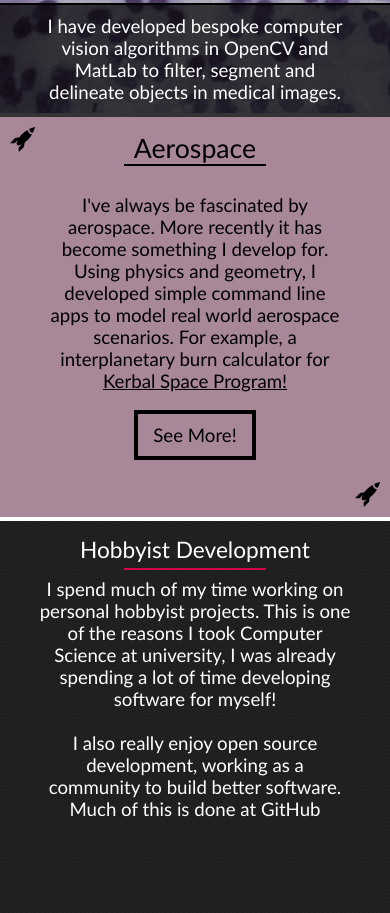
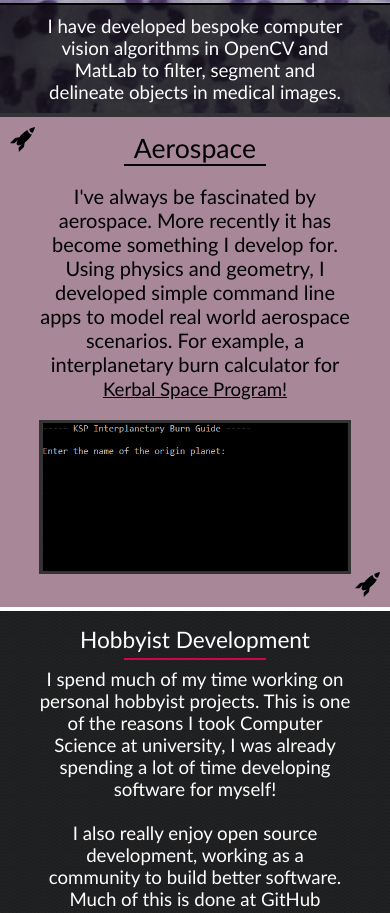
Before and after one commit to MichaelHancock/Portfolio, a plain HTML site: page index.html in a window 390 px wide. Shown: the part 2095-3008 px from the top of the page. Drawn offline with nearby package versions, Linux system fonts and the light colour scheme.

Commit message:
Redesigned space section
Space section is more responsive. Uses component compound contain to
manage both gif and text side by side.

```diff
--- a/assets/css/main_theme.css
+++ b/assets/css/main_theme.css
@@ -413,7 +413,26 @@ h1, h2 {
     background: linear-gradient(to bottom, rgba(0, 0, 0, .65) 49%, rgba(0, 0, 0, .56) 56%, rgba(0, 0, 0, 0) 100%);
     filter: progid: DXImageTransform.Microsoft.gradient(startColorstr='#a6000000', endColorstr='#00000000', GradientType=0);
 }
+.button_light {
+    font-size: 14pt;
+    position: relative;
+    bottom: -50px;
+    display: inline-block;
+    margin: 10px;
+    padding: 10px 15px;
+    cursor: pointer;
+    -webkit-transition: background-color .5s, color .5s;
+    -moz-transition: background-color .5s, color .5s;
+    -o-transition: background-color .5s, color .5s;
+    transition: background-color .5s, color .5s;
+    border: 4px solid #000;
+}
+.button_light:hover {
+    color: #fff;
+    background-color: #333;
+}
 .space {
+    height: auto;
     color: #000;
     background-color: #a78798;
 }
@@ -436,10 +455,6 @@ h1, h2 {
     right: 50px;
     bottom: -50px;
 }
-.space .block_contain {
-    height: 230px;
-    margin: 20px 0 0 -319px;
-}
 .space a {
     font-size: 14pt;
     text-decoration: underline;
@@ -448,26 +463,40 @@ h1, h2 {
 .space img {
     box-sizing: border-box;
     height: 230px;
-    margin-right: -490px;
     border: 3px solid #333;
 }
-.button_light {
-    font-size: 14pt;
-    position: relative;
-    bottom: -50px;
+.space .button_light {
+    bottom: 0;
+    left: calc(50% - 69.5px);
+    display: block;
+    width: 80px;
+    margin: 0;
+    margin-bottom: 20px;
+}
+.compound_contain {
     display: inline-block;
-    margin: 10px;
-    padding: 10px 15px;
-    cursor: pointer;
-    -webkit-transition: background-color .5s, color .5s;
-    -moz-transition: background-color .5s, color .5s;
-    -o-transition: background-color .5s, color .5s;
-    transition: background-color .5s, color .5s;
-    border: 4px solid #000;
+    padding: 0;
+    text-align: center;
 }
-.button_light:hover {
-    color: #fff;
-    background-color: #333;
+.compound_contain .left {
+    display: inline-block;
+    width: 500px;
+}
+.compound_contain .right {
+    display: inline-block;
+    width: 500px;
+    vertical-align: top;
+}
+.space .compound_contain {
+    margin-top: 20px;
+    margin-bottom: 10px;
+}
+.space .compound_contain .left p {
+    margin: 0;
+    padding-right: 8px;
+    padding-left: 100px;
+    text-align: right;
+    vertical-align: middle;
 }
 .space a:hover {
     color: #333;
@@ -891,21 +920,41 @@ footer {
         right: -500px;
     }
 }
-@media screen and (max-width: 1100px) {
-    .space .block_contain {
-        width: 90%;
+@media screen and (max-width: 1300px) {
+    .space .compound_contain .right img {
+        width: 55%;
         height: auto;
-        margin: 20px 0 0;
+        margin-top: 20px;
     }
-    .space .vertical_seperate, .space img {
-        display: none;
+    .space .compound_contain {
+        width: 80%;
+        margin-top: 10px;
+        margin-bottom: 30px;
     }
-    .space .block_contain p {
-        font-size: 14pt;
-        text-align: center;
+    .space .compound_contain .left, .space .compound_contain .right {
+        display: block;
+        width: 100%;
+    }
+    .space .compound_contain .left p {
+        padding: 0;
         text-align: center;
     }
     .space .button_light {
-        bottom: -25px;
+        display: none;
     }
 }
+@media screen and (max-width: 1000px) {
+    .space .compound_contain .right img {
+        width: 65%;
+    }
+}
+@media screen and (max-width: 840px) {
+    .space .compound_contain .right img {
+        width: 70%;
+    }
+}
+@media screen and (max-width: 640px) {
+    .space .compound_contain .right img {
+        width: 100%;
+    }
+}
--- a/index.html
+++ b/index.html
@@ -198,18 +198,14 @@
         </div>
 
         <!-- paragraph and unordered list of languages -->
-        <div class="block_contain">
-            <p>I&#39;ve always be fascinated by aerospace. More recently it has become something I develop for. Using physics and geometry, I developed simple command line apps to model real world aerospace scenarios. For example, a interplanetary burn calculator
-                for <a href="https://kerbalspaceprogram.com/">Kerbal Space Program!</a></p>
-            <hr class="vertical_seperate" />
+        <div class="compound_contain">
+            <div class="left"><p>I&#39;ve always be fascinated by aerospace. More recently it has become something I develop for. Using physics and geometry, I developed simple command line apps to model real world aerospace scenarios. For example, a interplanetary burn calculator for <a href="https://kerbalspaceprogram.com/">Kerbal Space Program!</a></p></div>
+            <div class="right"><img src="./assets/images/ksp.gif"/></div>
         </div>
 
-        <!-- Comandline program gif -->
-        <img src="assets/images/ksp.gif" alt="Animation of Kerbal Space Program Calculator">
-
-        <!-- Button to portfolio work -->
-        <a href="work.html">
-            <div class="button_light">See More!</div>
+        <!-- Link to work page, KSP section -->
+        <a href="./work.html#kerbal_section">
+          <div class="button_light">See More!</div>
         </a>
 
     </section>
```
